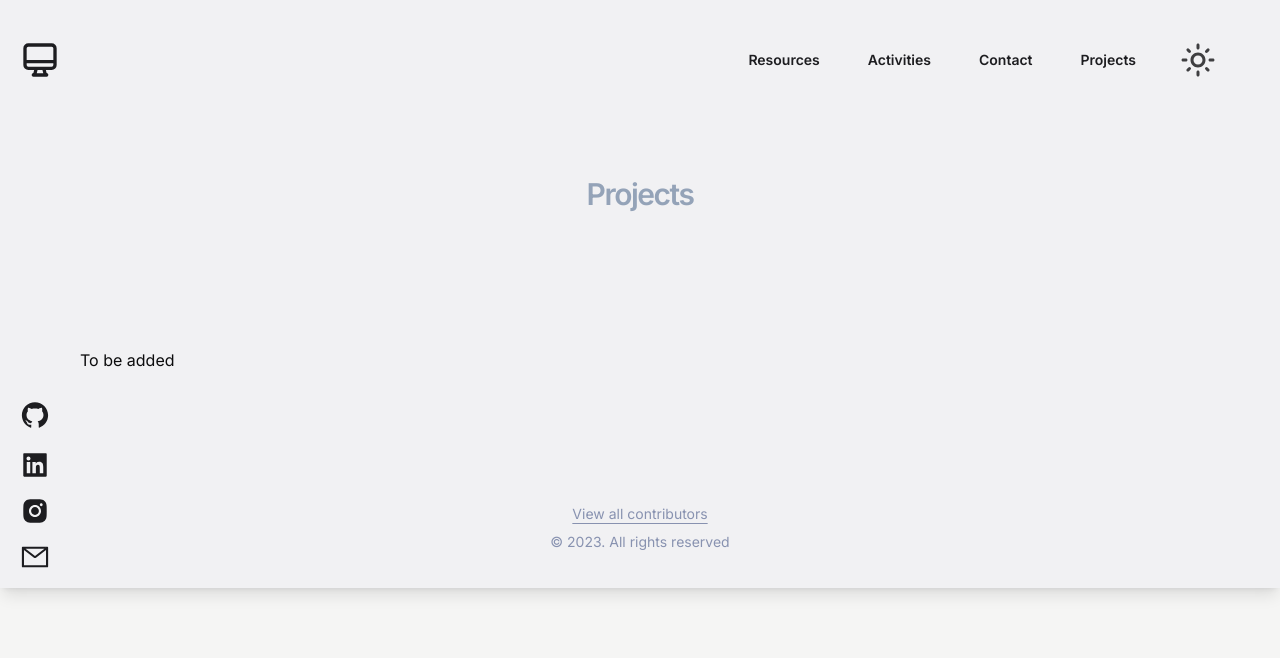
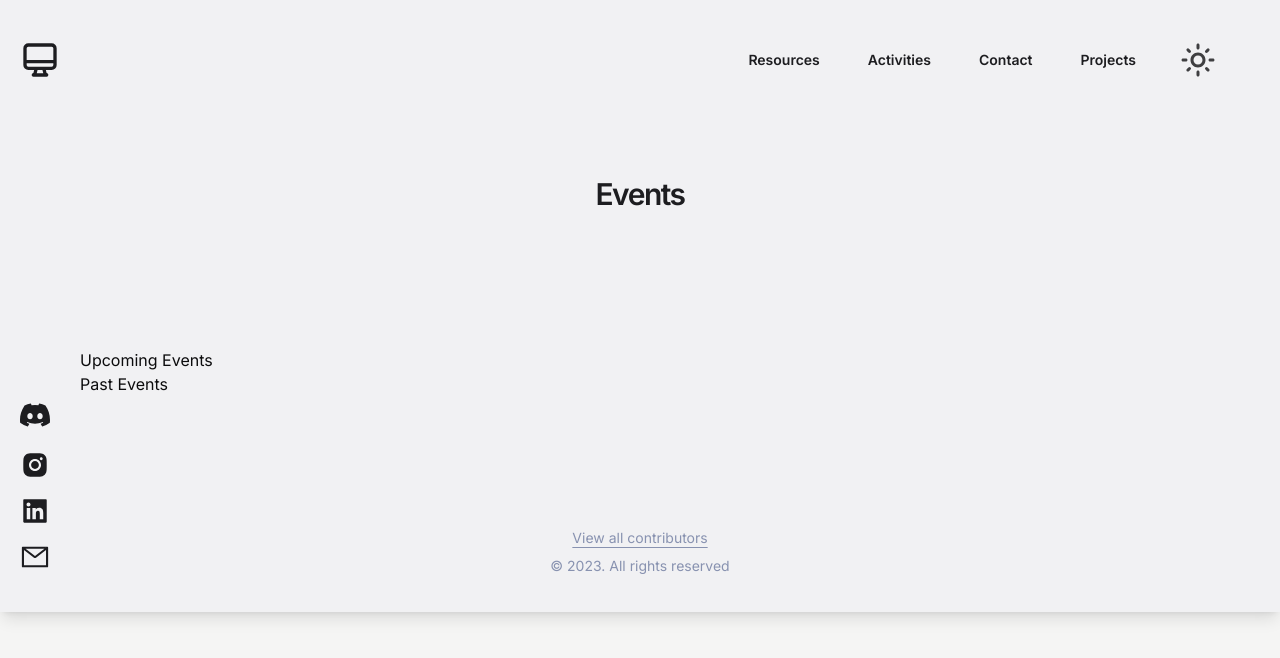
Before and after one commit to OppedRawen/IVC-Computer-Science, a React (Create React App) app: page /projects in a window 1280 px wide. Shown: the top 658 px of the page. Built offline with nearby package versions, Linux system fonts and the light colour scheme.

Commit message:
links to discord

```diff
--- a/src/components/SocialLinks.js
+++ b/src/components/SocialLinks.js
@@ -2,7 +2,8 @@
 import { Link } from "react-router-dom";
 import React from "react";
 import {motion} from "framer-motion";
-import { AiFillGithub,AiFillLinkedin,AiOutlineMail,AiFillInstagram} from "react-icons/ai"
+import { AiFillLinkedin,AiOutlineMail,AiFillInstagram} from "react-icons/ai"
+import{BsDiscord} from "react-icons/bs"
 
 const SocialLinks = ({ layout }) => {
 
@@ -12,14 +13,15 @@ const SocialLinks = ({ layout }) => {
   return (
     <div className={`flex pl-5 ${containerClasses}`}>
         <motion.div className={itemClasses} initial={{ opacity: 0, x: -70 }} animate={{ opacity: 1, x: 0 }} transition={{ duration: 0.4, delay: .75 }}>
-          <a href="https://github.com/" target="_blank" rel="noreferrer"><AiFillGithub size={30} className="text-primary-light dark:text-primary-dark" /></a>
+          <a href="https://discord.gg/WqRJ6WKHWm" target="_blank" rel="noreferrer"><BsDiscord size={30} className="text-primary-light dark:text-primary-dark" /></a>
+        </motion.div>
+        <motion.div className={itemClasses} initial={{ opacity: 0, x: -70 }} animate={{ opacity: 1, x: 0 }} transition={{ duration: 0.4, delay: 1 }}>
+          <a href="https://www.instagram.com/ivccsc/" target="_blank" rel="noreferrer"><AiFillInstagram size={30}  className="text-primary-light dark:text-primary-dark"/></a>
         </motion.div>
         <motion.div className={itemClasses} initial={{ opacity: 0, x: -70 }} animate={{ opacity: 1, x: 0 }} transition={{ duration: 0.4, delay: 1 }}>
           <a href="https://www.linkedin.com/school/irvine-valley-college/" target="_blank" rel="noreferrer"><AiFillLinkedin  size={30} className="text-primary-light dark:text-primary-dark" /></a>
         </motion.div>
-        <motion.div className={itemClasses} initial={{ opacity: 0, x: -70 }} animate={{ opacity: 1, x: 0 }} transition={{ duration: 0.4, delay: 1 }}>
-          <a href="https://www.instagram.com/ivccsc/" target="_blank" rel="noreferrer"><AiFillInstagram size={30}  className="text-primary-light dark:text-primary-dark"/></a>
-        </motion.div>
+
         <motion.div initial={{ opacity: 0, x: -70 }} animate={{ opacity: 1, x: 0 }} transition={{ duration: 0.4, delay: 1.5 }}>
           {/* <a href="mailto:youremail@example.com"><AiOutlineMail size={30} /></a> */}
           <Link to="/contact"><AiOutlineMail size={30}  className="text-primary-light dark:text-primary-dark"/></Link>
--- a/src/pages/Projects.jsx
+++ b/src/pages/Projects.jsx
@@ -4,12 +4,15 @@ const Projects = () => {
 
     return(
         <>
-        <section id="projects" className=" text-3xl py-2 text-gray-500 font-medium text-center ">
-        <h2>Projects</h2>
+        <section id="projects" className=" text-3xl py-2  font-medium text-center ">
+        <h2 className="text-primary-light dark:text-primary-dark">Events</h2>
       </section>
       <section className=" max-w-screen-xl m-auto md:pl-20 px-8 py-24 sm:32">
         <h1 className="text-h1-light">
-          To be added
+          Upcoming Events
+        </h1>
+        <h1 className="text-h1-light">
+          Past Events
         </h1>
       </section>
       </>
```
